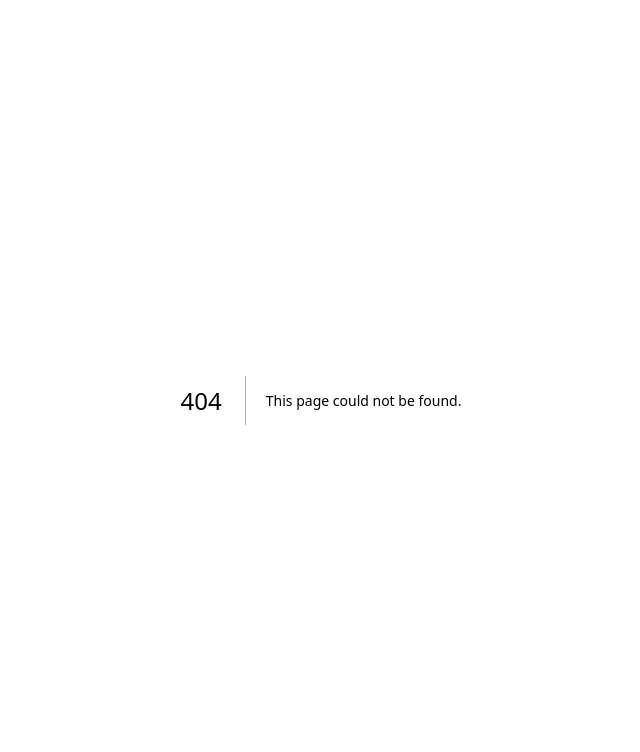
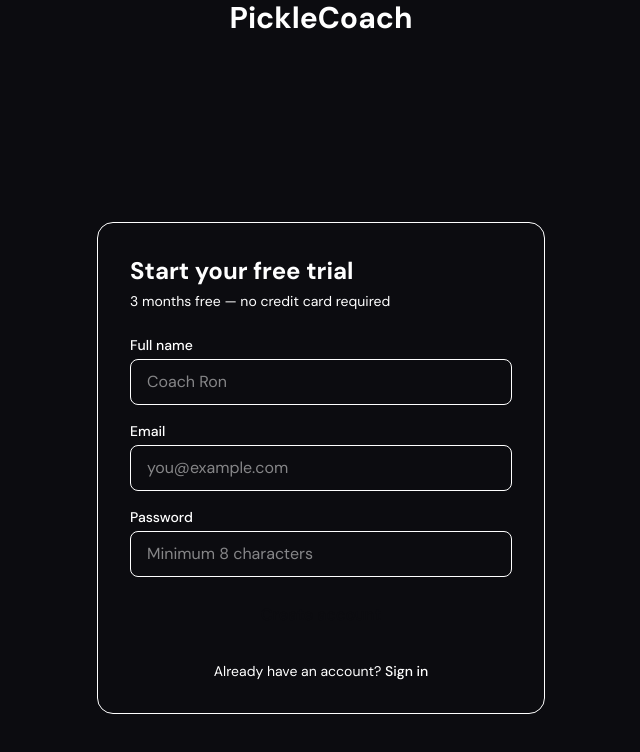
Before and after one commit to RonchiTech/picklecoach, a Next.js app in the folder apps/web/: page /register in a window 1280 px wide. Before the commit this address had no page. Shown: the top 752 px of the page, without its empty margins (319-959 px from the left). Built offline with nearby package versions, Linux system fonts and the light colour scheme; no server answers.

Commit message:
feat: add register page and RegisterForm component

```diff
--- /dev/null
+++ b/apps/web/src/app/(auth)/register/page.tsx
@@ -0,0 +1,24 @@
+import Link from 'next/link'
+import { RegisterForm } from '@/components/auth/RegisterForm'
+
+export default function RegisterPage() {
+  return (
+    <div className="flex min-h-screen items-center justify-center bg-base">
+      <div className="w-full max-w-md rounded-2xl border border-border bg-surface p-8">
+        <div className="mb-6">
+          <h1 className="text-2xl font-bold text-text-primary">Start your free trial</h1>
+          <p className="mt-1 text-sm text-text-secondary">
+            3 months free — no credit card required
+          </p>
+        </div>
+        <RegisterForm />
+        <p className="mt-6 text-center text-sm text-text-secondary">
+          Already have an account?{' '}
+          <Link href="/login" className="font-medium text-accent hover:underline">
+            Sign in
+          </Link>
+        </p>
+      </div>
+    </div>
+  )
+}
--- /dev/null
+++ b/apps/web/src/components/auth/RegisterForm.tsx
@@ -0,0 +1,85 @@
+'use client'
+
+import { useState } from 'react'
+import { useRouter } from 'next/navigation'
+import { apiFetch } from '@/lib/api'
+
+export function RegisterForm() {
+  const router = useRouter()
+  const [error, setError] = useState<string | null>(null)
+  const [loading, setLoading] = useState(false)
+
+  async function handleSubmit(e: React.FormEvent<HTMLFormElement>) {
+    e.preventDefault()
+    setError(null)
+    setLoading(true)
+
+    const form = e.currentTarget
+    const name = (form.elements.namedItem('name') as HTMLInputElement).value
+    const email = (form.elements.namedItem('email') as HTMLInputElement).value
+    const password = (form.elements.namedItem('password') as HTMLInputElement).value
+
+    try {
+      await apiFetch('/api/v1/auth/register', { method: 'POST', body: { name, email, password } })
+      router.push('/dashboard')
+      router.refresh()
+    } catch (err) {
+      setError(err instanceof Error ? err.message : 'Registration failed')
+    } finally {
+      setLoading(false)
+    }
+  }
+
+  return (
+    <form onSubmit={handleSubmit} className="flex flex-col gap-4">
+      <div className="flex flex-col gap-1">
+        <label htmlFor="name" className="text-sm font-medium text-text-secondary">
+          Full name
+        </label>
+        <input
+          id="name"
+          name="name"
+          type="text"
+          required
+          placeholder="Coach Ron"
+          className="rounded-lg border border-border bg-surface px-4 py-2.5 text-text-primary placeholder:text-muted focus:border-accent focus:outline-none"
+        />
+      </div>
+      <div className="flex flex-col gap-1">
+        <label htmlFor="email" className="text-sm font-medium text-text-secondary">
+          Email
+        </label>
+        <input
+          id="email"
+          name="email"
+          type="email"
+          required
+          placeholder="you@example.com"
+          className="rounded-lg border border-border bg-surface px-4 py-2.5 text-text-primary placeholder:text-muted focus:border-accent focus:outline-none"
+        />
+      </div>
+      <div className="flex flex-col gap-1">
+        <label htmlFor="password" className="text-sm font-medium text-text-secondary">
+          Password
+        </label>
+        <input
+          id="password"
+          name="password"
+          type="password"
+          required
+          minLength={8}
+          placeholder="Minimum 8 characters"
+          className="rounded-lg border border-border bg-surface px-4 py-2.5 text-text-primary placeholder:text-muted focus:border-accent focus:outline-none"
+        />
+      </div>
+      {error && <p className="text-sm text-error">{error}</p>}
+      <button
+        type="submit"
+        disabled={loading}
+        className="rounded-lg bg-accent py-2.5 font-semibold text-[#0C0C10] transition-opacity hover:opacity-90 disabled:opacity-50"
+      >
+        {loading ? 'Creating account…' : 'Create account'}
+      </button>
+    </form>
+  )
+}
```
